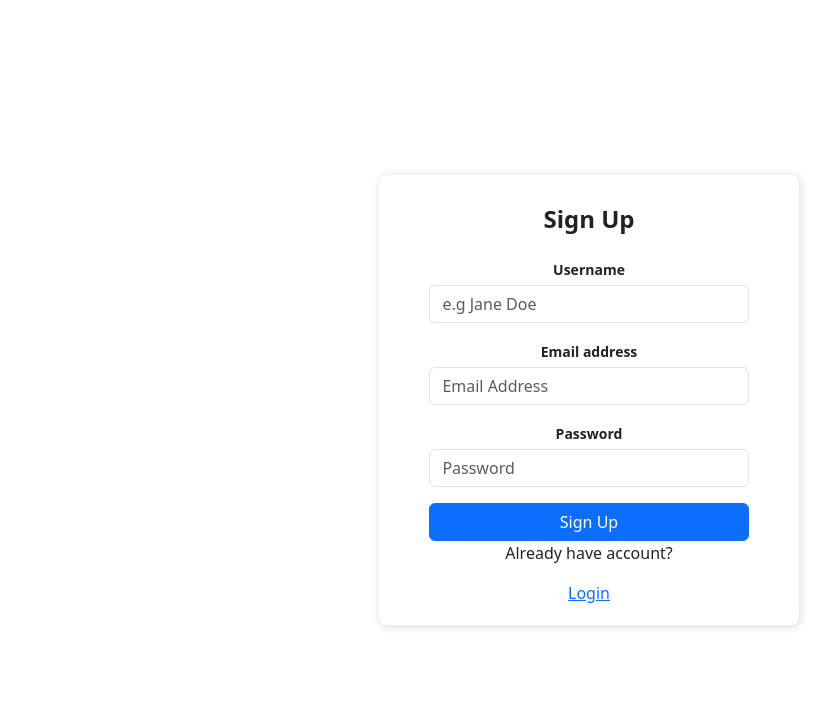
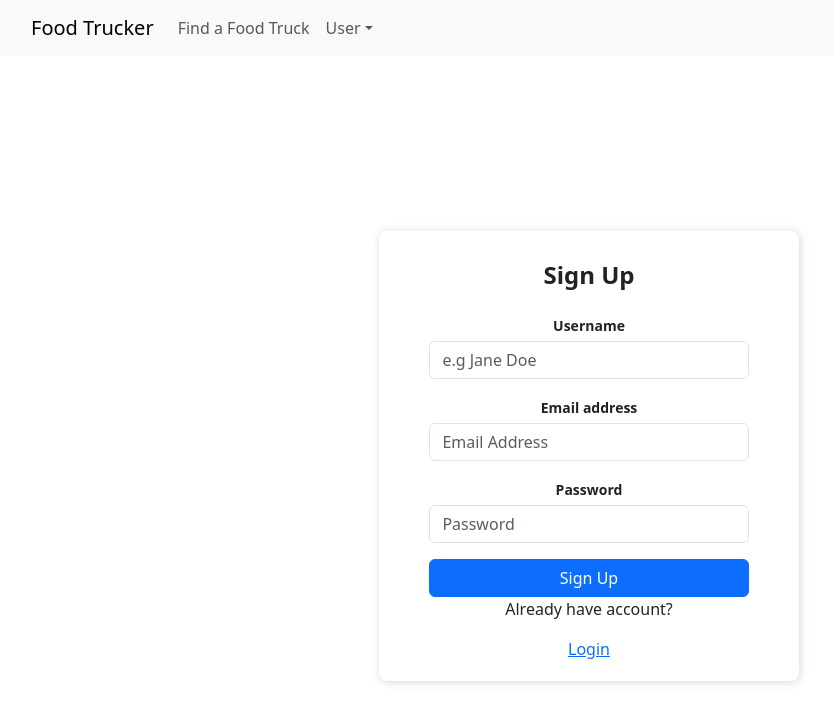
Before and after one commit to react-P3/foodTrucker-client, a React (Create React App) app: page /signup in a window 1280 px wide. Shown: the top 722 px of the page, without its empty margins (51-884 px from the left). Built offline with nearby package versions, Linux system fonts and the light colour scheme; no server answers.

Commit message:
edit context based authentication

```diff
--- a/src/App.js
+++ b/src/App.js
@@ -6,10 +6,12 @@ import LoginPage from "./pages/LoginPage";
 import SignupPage from "./pages/SignupPage";
 import { Route, Routes } from "react-router-dom";
 import "bootstrap/dist/css/bootstrap.min.css";
+import NavBar from "./components/Navbar";
 
 function App() {
   return (
     <div className="App">
+      <NavBar />
       <Routes>
         <Route path="/" element={<HomePage />}></Route>
         <Route path="/foodtrucks" element={<FoodtruckListPage />}></Route>
--- a/src/components/Navbar.js
+++ b/src/components/Navbar.js
@@ -1,10 +1,12 @@
 import Container from "react-bootstrap/Container";
-
+import { useContext } from "react";
+import { AuthContext } from "../context/auth.context";
 import Nav from "react-bootstrap/Nav";
 import Navbar from "react-bootstrap/Navbar";
 import NavDropdown from "react-bootstrap/NavDropdown";
 
 function NavBar() {
+  const { isLoggedIn, user, logOutUser } = useContext(AuthContext);
   return (
     <Navbar expand="lg" className="bg-body-tertiary">
       <Container>
@@ -13,11 +15,18 @@ function NavBar() {
         <Navbar.Collapse id="basic-navbar-nav">
           <Nav className="me-auto">
             <Nav.Link href="/foodtrucks">Find a Food Truck</Nav.Link>
-            <NavDropdown title="Dropdown" id="basic-nav-dropdown">
-              <NavDropdown.Item href="/login">Login</NavDropdown.Item>
-              <NavDropdown.Item href="/signup">Sign Up</NavDropdown.Item>
-              <NavDropdown.Divider />
-              <NavDropdown.Item href="#action/3.4">Log out</NavDropdown.Item>
+            <NavDropdown title="User" id="basic-nav-dropdown">
+              {!isLoggedIn && (
+                <>
+                  <NavDropdown.Item href="/login">Login</NavDropdown.Item>
+                  <NavDropdown.Item href="/signup">Sign Up</NavDropdown.Item>
+                </>
+              )}
+              {isLoggedIn && (
+                <NavDropdown.Item onClick={logOutUser}>
+                  Log out
+                </NavDropdown.Item>
+              )}
             </NavDropdown>
           </Nav>
         </Navbar.Collapse>
--- a/src/pages/FoodtruckDetailsPage.js
+++ b/src/pages/FoodtruckDetailsPage.js
@@ -3,11 +3,13 @@ import { useParams } from "react-router-dom";
 import axios from "axios";
 import AddEvent from "../components/AddEvent";
 import EventCard from "../components/EventCard";
-import Navbar from "../components/Navbar";
+import { useContext } from "react";
+import { AuthContext } from "../context/auth.context";
 
 const API_URL = process.env.REACT_APP_SERVER_URL;
 
 function FoodtruckDetailsPage() {
+  const { isLoggedIn, user, logOutUser } = useContext(AuthContext);
   const [foodtruck, setFoodtruck] = useState({});
   const { foodtruckId } = useParams();
 
@@ -28,8 +30,6 @@ function FoodtruckDetailsPage() {
   // note : add forms for edit and add button
   return (
     <div className="FoodtruckDetails">
-      <Navbar />
-
       {foodtruck && (
         <>
           <h1>{foodtruck.name}</h1>
@@ -37,8 +37,12 @@ function FoodtruckDetailsPage() {
         </>
       )}
 
-      <AddEvent refreshFoodtrucks={getFoodtruck} foodtruckId={foodtruck._id} />
-
+      {isLoggedIn && (
+        <AddEvent
+          refreshFoodtrucks={getFoodtruck}
+          foodtruckId={foodtruck._id}
+        />
+      )}
       {foodtruck.events &&
         foodtruck.events.map((event) => (
           <EventCard key={event._id} {...event} />
--- a/src/pages/FoodtruckListPage.js
+++ b/src/pages/FoodtruckListPage.js
@@ -5,12 +5,13 @@ import FoodtruckCard from "../components/FoodtruckCard";
 import Container from "react-bootstrap/Container";
 import Row from "react-bootstrap/Row";
 import Col from "react-bootstrap/Col";
-
-import Navbar from "../components/Navbar";
+import { useContext } from "react";
+import { AuthContext } from "../context/auth.context";
 
 const API_URL = process.env.REACT_APP_SERVER_URL;
 
 function FoodtruckListPage() {
+  const { isLoggedIn, user, logOutUser } = useContext(AuthContext);
   const [foodtrucks, setFoodtrucks] = useState([]);
   const getAllFoodtrucks = () => {
     axios
@@ -27,14 +28,13 @@ function FoodtruckListPage() {
 
   return (
     <Container className="FoodtruckListPage">
-      <Navbar />
       <Row>
-        <AddFoodtruck refreshFoodtrucks={getAllFoodtrucks} />
+        {isLoggedIn && <AddFoodtruck refreshFoodtrucks={getAllFoodtrucks} />}
         <br />
 
         {foodtrucks.map((foodtruck) => (
           <Col key={foodtruck._id} xs={3} className="mb-5">
-            <FoodtruckCard {...foodtruck}/>
+            <FoodtruckCard {...foodtruck} />
           </Col>
         ))}
       </Row>
--- a/src/pages/HomePage.js
+++ b/src/pages/HomePage.js
@@ -1,10 +1,7 @@
-import Navbar from "../components/Navbar";
-
 function HomePage() {
   return (
     <div>
       <h1>Home Page</h1>
-      <Navbar />
     </div>
   );
 }
--- a/src/pages/LoginPage.js
+++ b/src/pages/LoginPage.js
@@ -4,7 +4,6 @@ import { Link, useNavigate } from "react-router-dom";
 import { AuthContext } from "../context/auth.context";
 
 const API_URL = process.env.REACT_APP_SERVER_URL;
-
 
 function LoginPage(props) {
   const [email, setEmail] = useState("");
@@ -13,6 +12,8 @@ function LoginPage(props) {
 
   const navigate = useNavigate();
 
+  const { storeToken, authenticateUser } = useContext(AuthContext);
+
   const handleEmail = (e) => setEmail(e.target.value);
   const handlePassword = (e) => setPassword(e.target.value);
 
@@ -20,15 +21,21 @@ function LoginPage(props) {
     e.preventDefault();
     const requestBody = { email, password };
 
-    axios.post(`${API_URL}/auth/login`, requestBody)
+    axios
+      .post(`${API_URL}/auth/login`, requestBody)
       .then((response) => {
+        console.log("JWT token", response.data.authToken);
 
-        navigate('/');
+        storeToken(response.data.authToken);
+
+        authenticateUser();
+
+        navigate("/");
       })
       .catch((error) => {
         const errorDescription = error.response.data.message;
         setErrorMessage(errorDescription);
-      })
+      });
   };
   return (
     <div className="Auth-form-container">
@@ -61,7 +68,9 @@ function LoginPage(props) {
           </div>
 
           <div className="d-grid gap-2 mt-3">
-              <button type="submit" className="btn btn-primary">Login</button>
+            <button type="submit" className="btn btn-primary">
+              Login
+            </button>
             {errorMessage && <p className="error-message">{errorMessage}</p>}
           </div>
           <p>Don't have an account yet?</p>
--- a/src/pages/SignupPage.js
+++ b/src/pages/SignupPage.js
@@ -1,5 +1,3 @@
-
-
 import { useState } from "react";
 import { Link, useNavigate } from "react-router-dom";
 import axios from "axios";
@@ -76,11 +74,9 @@ function SignupPage(props) {
             />
           </div>
           <div className="d-grid gap-2 mt-3">
-            <button
-             // href="/foodtrucks"
-              type="submit"
-              className="btn btn-primary"
-            >Sign Up</button>
+            <button type="submit" className="btn btn-primary">
+              Sign Up
+            </button>
           </div>
         </div>
         {errorMessage && <p className="error-message">{errorMessage}</p>}
```
Lines whose indentation alone changed are shown as unchanged.
